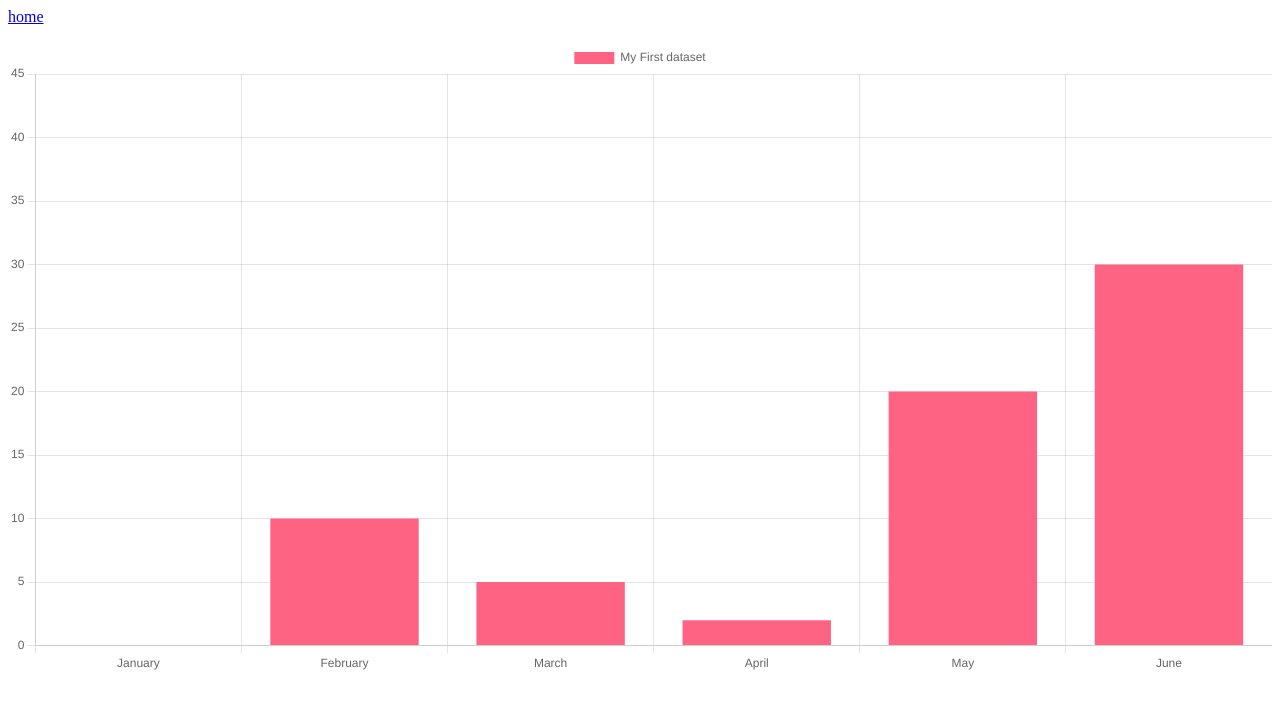
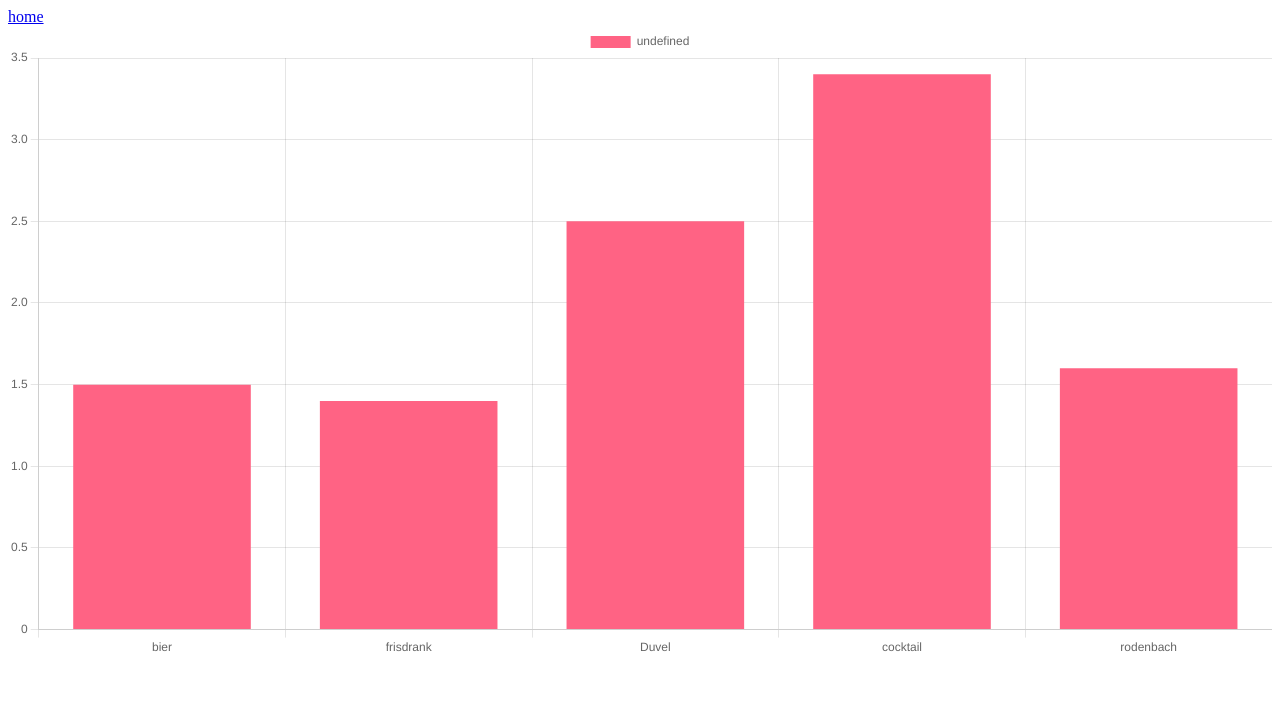
Before and after one commit to Simonplyson/BeursfuifProgramma, a plain HTML site: page src/chart.html in a window 1280 px wide. Drawn offline with nearby package versions, Linux system fonts and the light colour scheme.

Commit message:
fuck man die prijsberekening doe moeilijk

```diff
--- a/src/chart.html
+++ b/src/chart.html
@@ -10,8 +10,9 @@
 
 </div>
 
-<canvas id="myChart"></canvas>
-
+<div id="chartContainer">
+    <canvas id="myChart"></canvas>
+</div>
 </body>
 <script src="script.js"></script>
 <script src="chart.js"></script>
--- a/src/chart.js
+++ b/src/chart.js
@@ -3,69 +3,117 @@
 const FIVE_SECONDS = 5000;
 const MINUTE = 60000;
 const INTERVAL = 5000;
+const DRINKS = ["bier","frisdrank","Duvel","cocktail","rodenbach"];
+const ORIGINAL_PRICE = [1.50, 1.40, 2.50, 3.40, 1.60];
+
 
 document.addEventListener("DOMContentLoaded",init)
 
 function init ()
 {
-    console.log("yeet");
-
-    // dezen dan uiteindelijk zetten op een half uur, of iets anders we zien wel nog
-    window.setTimeout( function() {
-        window.location.reload();
-    }, INTERVAL);
+    console.log("test")
+    if (localStorage.getItem("prices") === null) {
+        window.localStorage.setItem("prices", JSON.stringify(ORIGINAL_PRICE));
+    }
+    // window.setTimeout( function() {
+    //     window.location.reload();
+    // }, INTERVAL);
 
     function allStorage() {
+        let prices = JSON.parse(localStorage.getItem("prices"));
+        window.localStorage.removeItem("prices");
 
         let values = [],
             keys = Object.keys(localStorage),
             i = keys.length;
-
-        //console.log(new Date())
-
-
         while ( i-- ) {
-            let timeLast = Date.now()-INTERVAL;
+            let timeLast = Date.now();
             let itemInJSon = JSON.parse(localStorage.getItem(keys[i]) );
-            console.log(typeof itemInJSon.date)
             if (itemInJSon.date >= timeLast)
             {
                 values.push(itemInJSon);
             }
+            values.push(itemInJSon);
         }
-
+        window.localStorage.setItem("prices", JSON.stringify(prices));
         return values;
     }
 
-    console.log(allStorage())
+    let set = allStorage();
+    sortData(set)
+    calculatePrice(set)
+}
 
+function sortData(dataset)  //should return a key(name) value(amount sold) map to calculate price
+{
+    console.log("sortData")
+    const drinks = DRINKS;
+    let res = new Map();
+
+    console.log(dataset)
+    drinks.forEach(el =>{
+        let total = 0
+        let price = 0;
+        dataset.forEach(ord => {
+            if (ord.name === el)
+            {
+                total ++
+            }
+            price = ord.price;
+        })
+        console.log(price)
+        res.set(el,total);
+    })
+    return res;
+}
+
+function calculatePrice(dataset)
+{
+    console.log("calculatePrice")
+
+    let map = sortData(dataset);
+    let amount = dataset.length;
+    let average = amount/ DRINKS.length;
+    let currentPrices = JSON.parse(localStorage.getItem("prices"));
+    let res = [];
+    for (let i = 0; i < map.size; i++)
+    {
+        if ((map.get(DRINKS[i])) > average)
+        {
+            res[i] = (parseFloat(currentPrices[i]) + 0.10).toFixed(2);
+            console.log(typeof parseInt(res[i]))
+            //res[i].toFixed(2)
+
+        }
+        else if ((map.get(DRINKS[i])) < average)
+        {
+            res[i] = (parseFloat(currentPrices[i]) - 0.10).toFixed(2);
+        }
+        else
+        {
+            res[i] = (parseFloat(currentPrices[i])).toFixed(2);
+        }
+    }
+    window.localStorage.setItem("prices", JSON.stringify(res));
+    console.log(window.localStorage.getItem("prices"));
+    console.log(res);
     initChart()
+
+    return res;
 }
 
 function initChart()
 {
-    //import {Chart} from "chart.js";
-
-    //const ctx = document.getElementById('myChart').getContext('2d');
-    const labels = [
-        'January',
-        'February',
-        'March',
-        'April',
-        'May',
-        'June',
-    ];
-
+    console.log("initChart")
+    let dataset = JSON.parse(localStorage.getItem("prices") );
     const data = {
-        labels: labels,
+        labels: DRINKS,
         datasets: [{
-            label: 'My First dataset',
             backgroundColor: 'rgb(255, 99, 132)',
             borderColor: 'rgb(255, 99, 132)',
-            data: [0, 10, 5, 2, 20, 30, 45],
+            data: dataset,
         }]
     };
-
     const config = {
         type: 'bar',
         data: data,
@@ -78,6 +126,29 @@ function initChart()
     );
 }
 
+// function updateChart(dataset)
+// {
+//     document.getElementById("chartContainer").innerHTML =  ``;
+//     document.getElementById("chartContainer").innerHTML = `<canvas id="myChart"></canvas>`
+//     const data = {
+//         labels: DRINKS,
+//         datasets: [{
+//             backgroundColor: 'rgb(255, 99, 132)',
+//             borderColor: 'rgb(255, 99, 132)',
+//             data: dataset,
+//         }]
+//     };
+//     const config = {
+//         type: 'bar',
+//         data: data,
+//         options: {}
+//     };
+//
+//     const myChart = new Chart(
+//         document.getElementById('myChart'),
+//         config
+//     );
+// }
 //hier dan ook de chart laden
 //functie voor prijsberekening zal gebeuren in scriptjs peisk
 // maar hoe ga ik die data zenden van script naar chart? (data voor chart te vullen)
--- a/src/script.js
+++ b/src/script.js
@@ -4,14 +4,13 @@ document.addEventListener("DOMContentLoaded",init)
 
 function init ()
 {
-    console.log("tesssssst");
     let buttons  = document.querySelectorAll("button");
     for (let i = 0; i < buttons.length; i++) {
         buttons[i].addEventListener("click", function() {
             addDrink(buttons[i])
         });
     }
-    document.getElementById("orders").innerHTML += `<p> ${allStorage()} </p>`
+    //document.getElementById("orders").innerHTML += `<p> ${allStorage()} </p>`
 
 
 }
@@ -35,9 +34,6 @@ function getJson(value)
     let number = parseInt(value)
     if (number === 1)
     {
-        console.log(typeof Date.now())
-
-
         return{
             "name": "bier",
             "date": Date.now(),
@@ -84,7 +80,7 @@ function getPrice(value)
     //crazy berekeningen
     return 1.5;
 }
-let i = 0;      //da gawe dan veranderen met datum van nu
+let i = 1;
 function addDrink(e)
 {
     window.localStorage.setItem(i,JSON.stringify(getJson(e.value)));
```
Also changed, not shown: src/index.html (+0 -1 lines).
